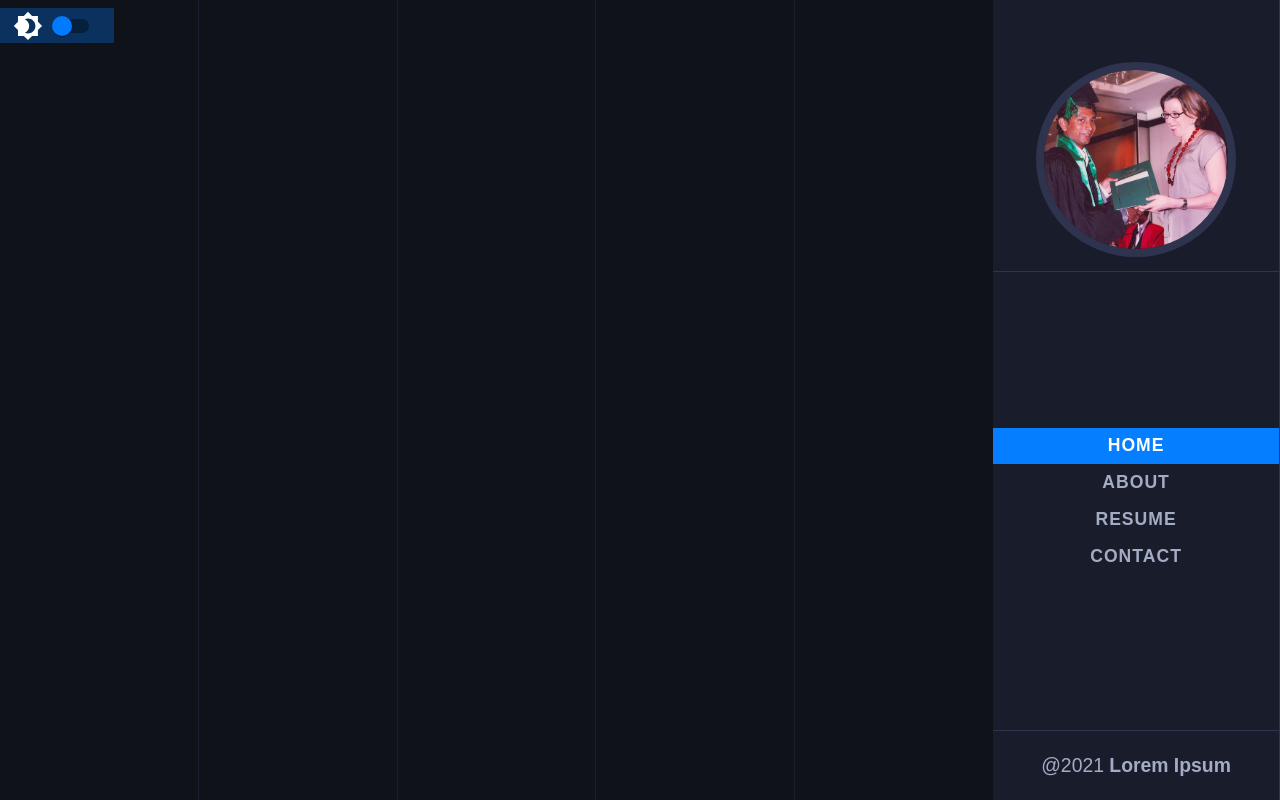
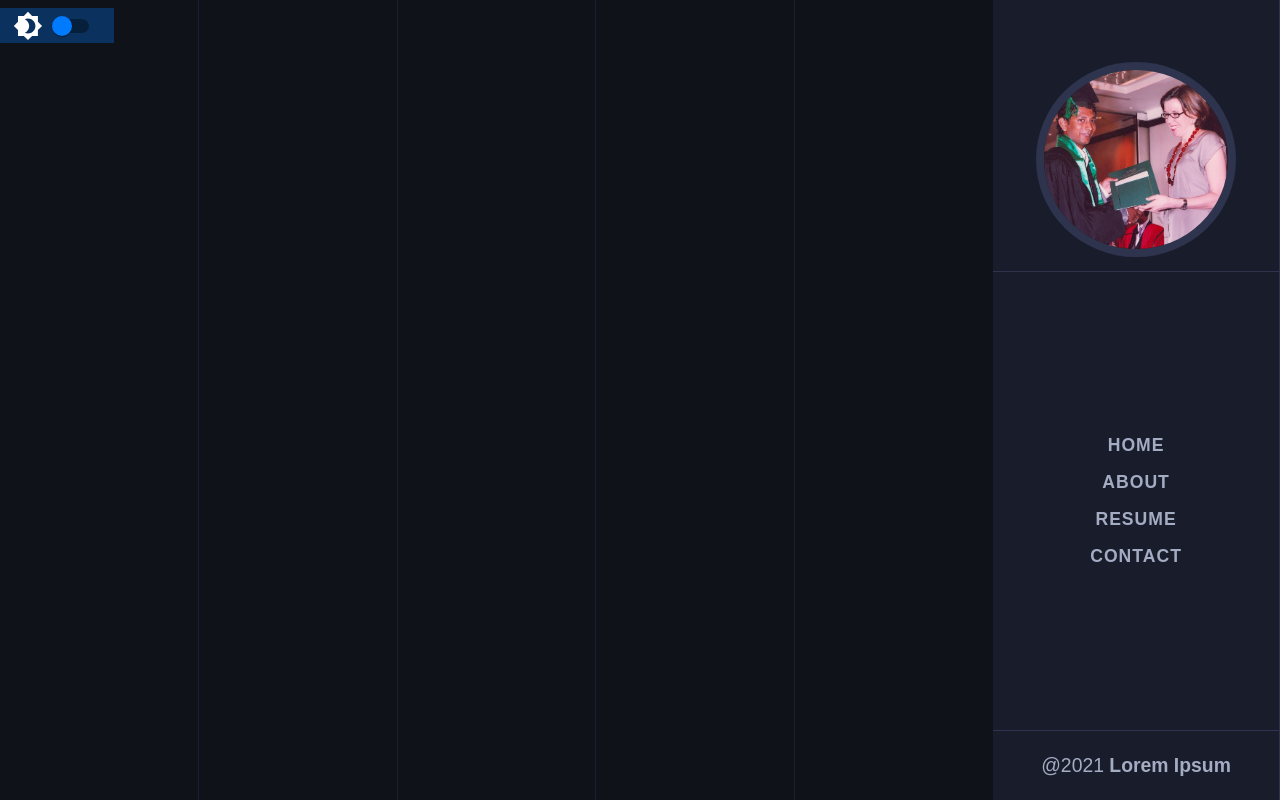
Before and after one commit to dumindad/my-portfolio, a React (Create React App) app: page / in a window 1280 px wide. Built offline with nearby package versions, Linux system fonts and the light colour scheme.

Commit message:
Update Navigation.js

```diff
--- a/src/Components/Navigation.js
+++ b/src/Components/Navigation.js
@@ -11,7 +11,7 @@ function Navigation({navToggle, setNavToggle}) {
             </div>
             <ul className="nav-items">
                 <li className="nav-item" >
-                    <NavLink to="/" activeClassName="active-class" exact >Home</NavLink>
+                    <NavLink to="/my-portfolio" activeClassName="active-class" exact>Home</NavLink>
                 </li>
                 <li className="nav-item">
                     <NavLink to="/about" activeClassName="active-class" exact>About</NavLink>
```
